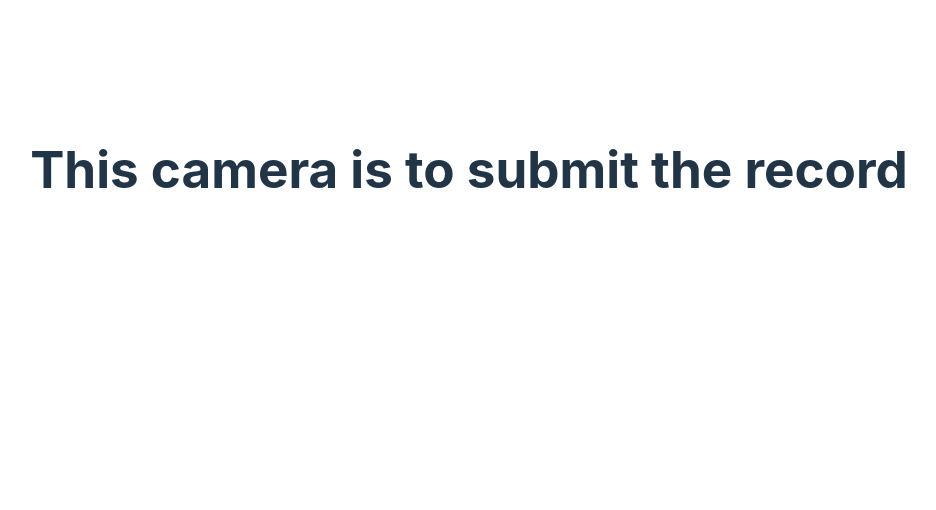
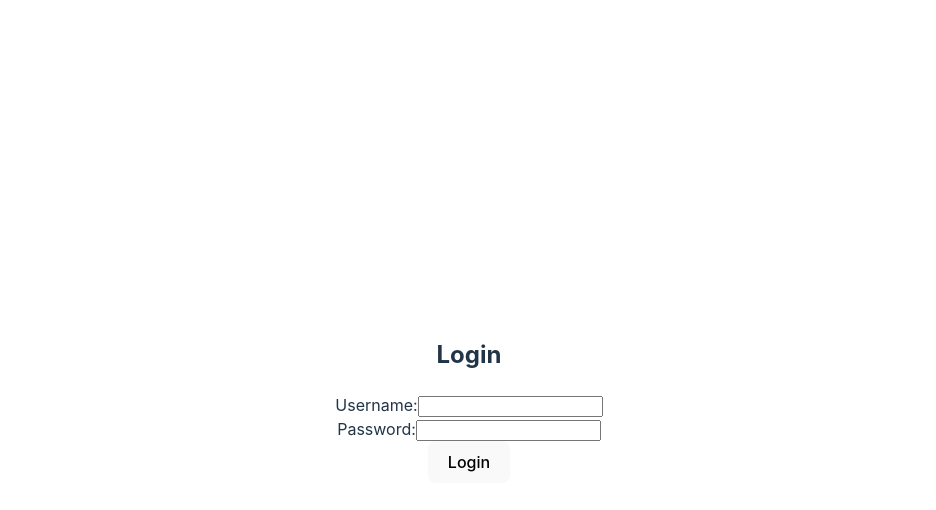
Before and after one commit to rudrapatel51/Orientation-GU, a React (Vite) app: page / in a window 1280 px wide. Shown: the top 510 px of the page, without its empty margins (171-1107 px from the left). Built offline with nearby package versions, Linux system fonts and the light colour scheme; no server answers.

Commit message:
qrcode update

```diff
--- a/src/App.jsx
+++ b/src/App.jsx
@@ -14,9 +14,8 @@
   return (
     <BrowserRouter>
       <Routes>
-        <Route path="/" element={<QRCodeScanner />} />
+        <Route path="/" element={<QrLogin />} />
         <Route path="/scan" element={<Login />} />
-        <Route path="*" element={<NoPage />} />
       </Routes>
     </BrowserRouter>
   )
```
